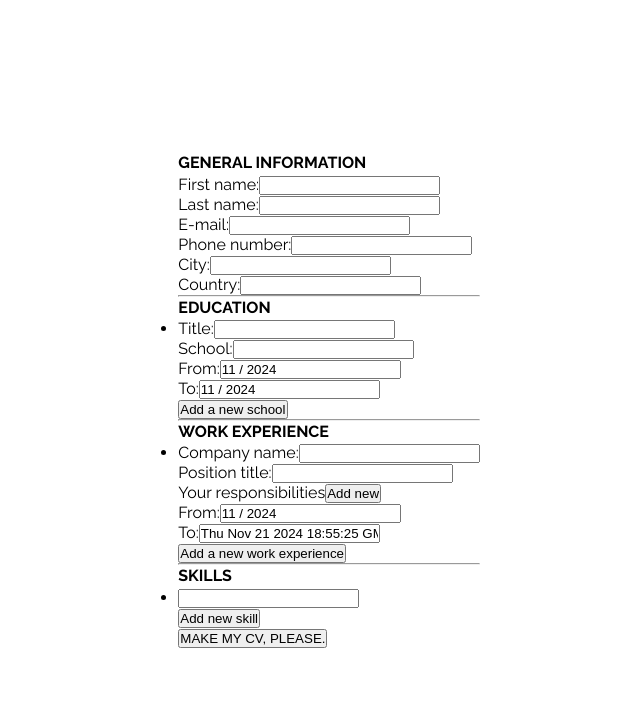
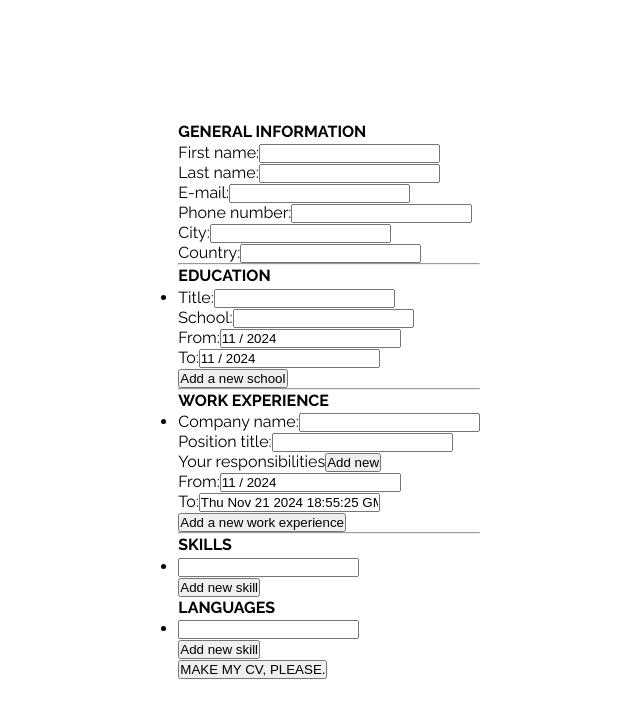
Before and after one commit to studentszO/cv-app, a React (Vite) app: page / in a window 1280 px wide. Shown: the top 718 px of the page, without its empty margins (311-951 px from the left). Built offline with nearby package versions, Linux system fonts and the light colour scheme.

Commit message:
Add languages

```diff
--- a/src/App.jsx
+++ b/src/App.jsx
@@ -16,10 +16,13 @@ function App() {
   const [skillsFormData, setSkillsData] = useState([
     initialData.skillsFormData,
   ]);
+  const [langFormData, setLangData] = useState([initialData.langFormData]);
   const [schoolId, setSchoolId] = useState(1);
   const [workId, setWorkId] = useState(1);
   const [skillsId, setSkillsId] = useState(1);
+  const [langId, setLangId] = useState(1);
 
+  // Change handlers
   const handleEducationFormChange = (index, inputField, value) => {
     const updatedInputs = [...eduFormData];
     updatedInputs[index][inputField] = value;
@@ -28,11 +31,18 @@ function App() {
 
   const handleSkillsChange = (inputId, value) => {
     const updatedInputs = [...skillsFormData];
-    console.log(updatedInputs);
     updatedInputs[
       updatedInputs.findIndex((skill) => skill.id === inputId)
     ].name = value;
     setSkillsData(updatedInputs);
+  };
+
+  const handleLangChange = (inputId, value) => {
+    const updatedInputs = [...langFormData];
+    updatedInputs[
+      updatedInputs.findIndex((lang) => lang.id === inputId)
+    ].language = value;
+    setLangData(updatedInputs);
   };
 
   const handleWorkExpFormChange = (
@@ -48,6 +58,7 @@ function App() {
     setExpData(updatedInputs);
   };
 
+  // Button handlers
   const addSchool = () => {
     setEduData([...eduFormData, { ...initialData.eduFormData, id: schoolId }]);
     setSchoolId((prevId) => prevId + 1);
@@ -63,6 +74,11 @@ function App() {
     setSkillsId((prevId) => prevId + 1);
   };
 
+  const addLang = () => {
+    setLangData([...langFormData, { language: "", id: langId }]);
+    setLangId((prevId) => prevId + 1);
+  };
+
   const addWorkExpResponsibilities = (keyId) => {
     const updatedData = [...expFormData];
     updatedData[keyId]["mainResponsibilities"] = [
@@ -72,6 +88,7 @@ function App() {
     setExpData(updatedData);
   };
 
+  // Pages view
   if (showCV)
     return (
       <div className="cv">
@@ -147,6 +164,21 @@ function App() {
         </ul>
       </section>
 
+      <section>
+        <h2>LANGUAGES</h2>
+        <ul>
+          {langFormData.map((lang) => (
+            <li key={lang.id}>
+              <input
+                value={lang.language}
+                onChange={(e) => handleLangChange(lang.id, e.target.value)}
+              ></input>
+            </li>
+          ))}
+          <button onClick={addLang}>Add new skill</button>
+        </ul>
+      </section>
+
       <SubmitButton onClick={() => setShowCV(true)} />
     </form>
   );
--- a/src/components/initialData.jsx
+++ b/src/components/initialData.jsx
@@ -30,11 +30,17 @@ const skillsFormData = {
   id: 0,
 };
 
+const langFormData = {
+  language: "",
+  id: 0,
+};
+
 const initialData = {
   generalFormData,
   eduFormData,
   expFormData,
   skillsFormData,
+  langFormData,
 };
 
 export default initialData;
```
